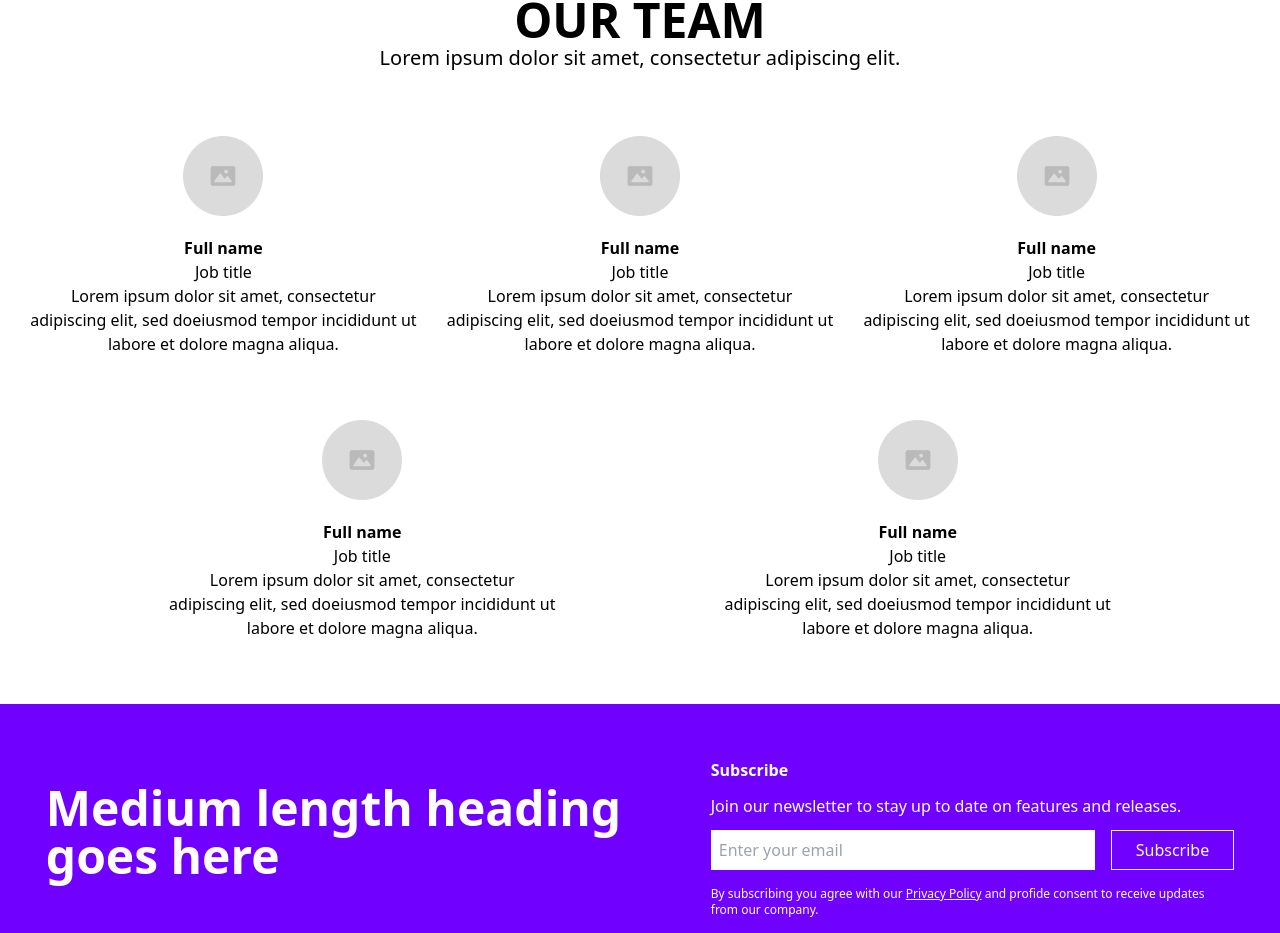
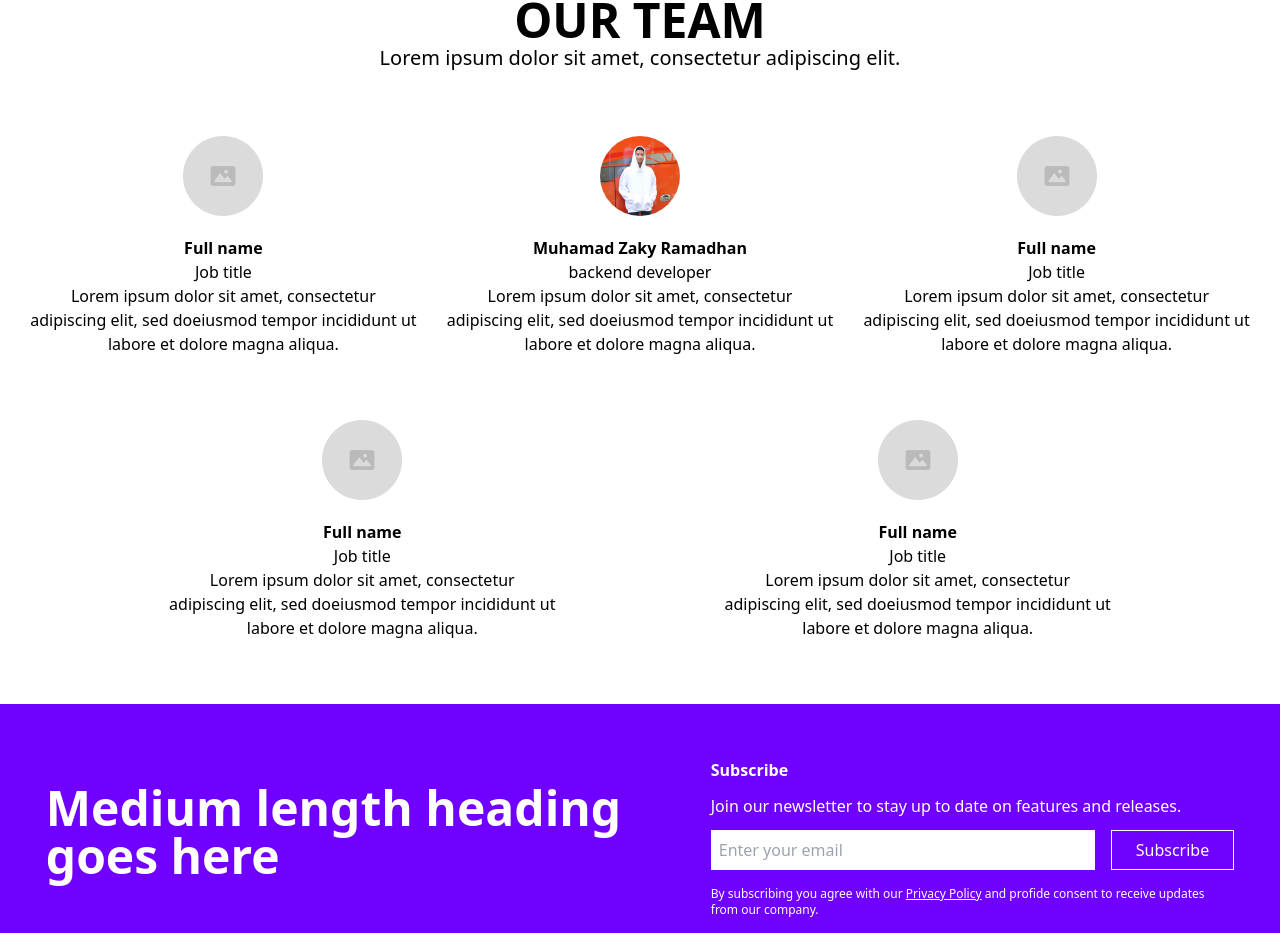
Before and after one commit to LetsTray/SNEAKPEEK, a React (Vite) app in the folder frontend/: page / in a window 1280 px wide. Shown: the part 2779-3712 px from the top of the page. Built offline with nearby package versions, Linux system fonts and the light colour scheme.

Commit message:
update foto team

```diff
--- a/frontend/src/Components/Team.jsx
+++ b/frontend/src/Components/Team.jsx
@@ -1,5 +1,6 @@
 import React from "react";
 import placeimg from "../assets/placeimg.png";
+import zaky from "../assets/zaky.jpg";
 
 const Team = () => {
   return (
@@ -29,11 +30,15 @@ const Team = () => {
         </div>
 
         <div className=" text-center text-base block">
-          <img src={placeimg} alt="" className=" mx-auto" />
+          <img
+            src={zaky}
+            alt=""
+            className=" mx-auto object-cover w-20 h-20 rounded-full"
+          />
           <p className=" mt-5">
-            <b>Full name</b>
+            <b>Muhamad Zaky Ramadhan</b>
           </p>
-          <p>Job title</p>
+          <p>backend developer</p>
           <p>
             Lorem ipsum dolor sit amet, consectetur <br />
             adipiscing elit, sed doeiusmod tempor incididunt ut
```
Also changed, not shown: frontend/src/assets/zaky.jpg (added).
